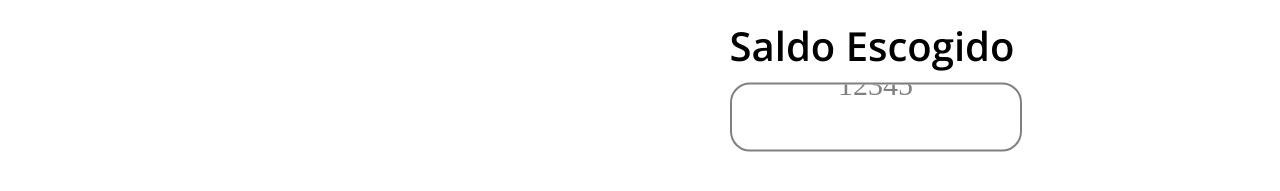
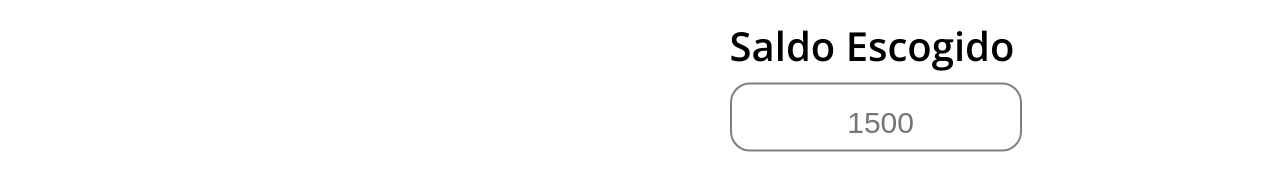
Before and after one commit to MaicolStevenRinconSanchez/Dia6, a plain HTML site: page Dia6/index2.html in a window 1280 px wide. Shown: the part 711-902 px from the top of the page. Drawn offline with Linux system fonts and the light colour scheme.

Commit message:
Update index2.html

```diff
--- a/Dia6/index2.html
+++ b/Dia6/index2.html
@@ -55,9 +55,9 @@
                 <p>Saldo Escogido</p>
             </div>
 
-            <div class="input-container" tabindex="0">
-                <div class="number">12345</div>
-                <input type="text" class="input-field">
+            <div class="input-container">
+                <input type="text" class="input-field" placeholder="1500">
+                <div class="number"></div>
             </div>
 
             <div class="metroimg">
```
